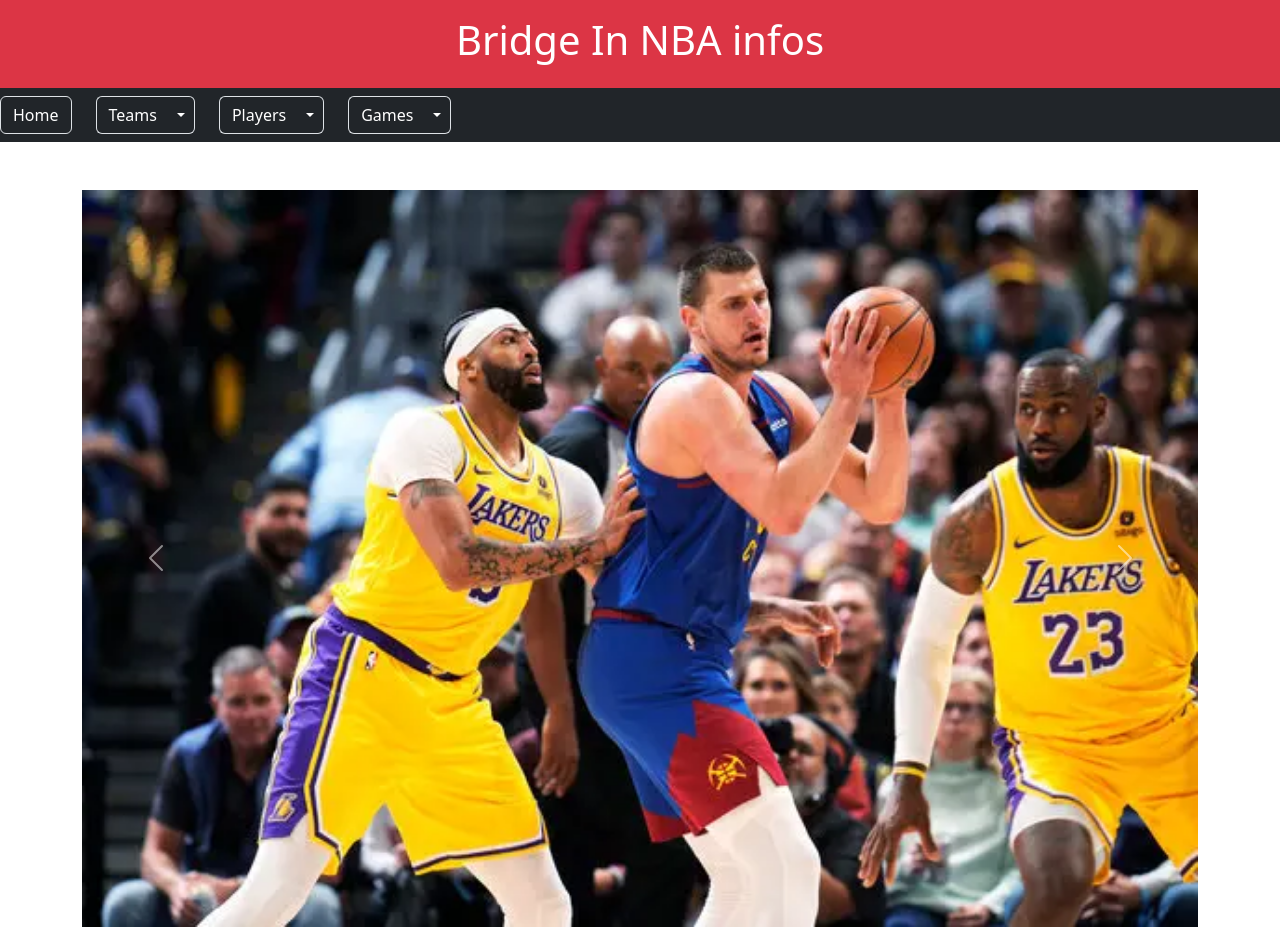
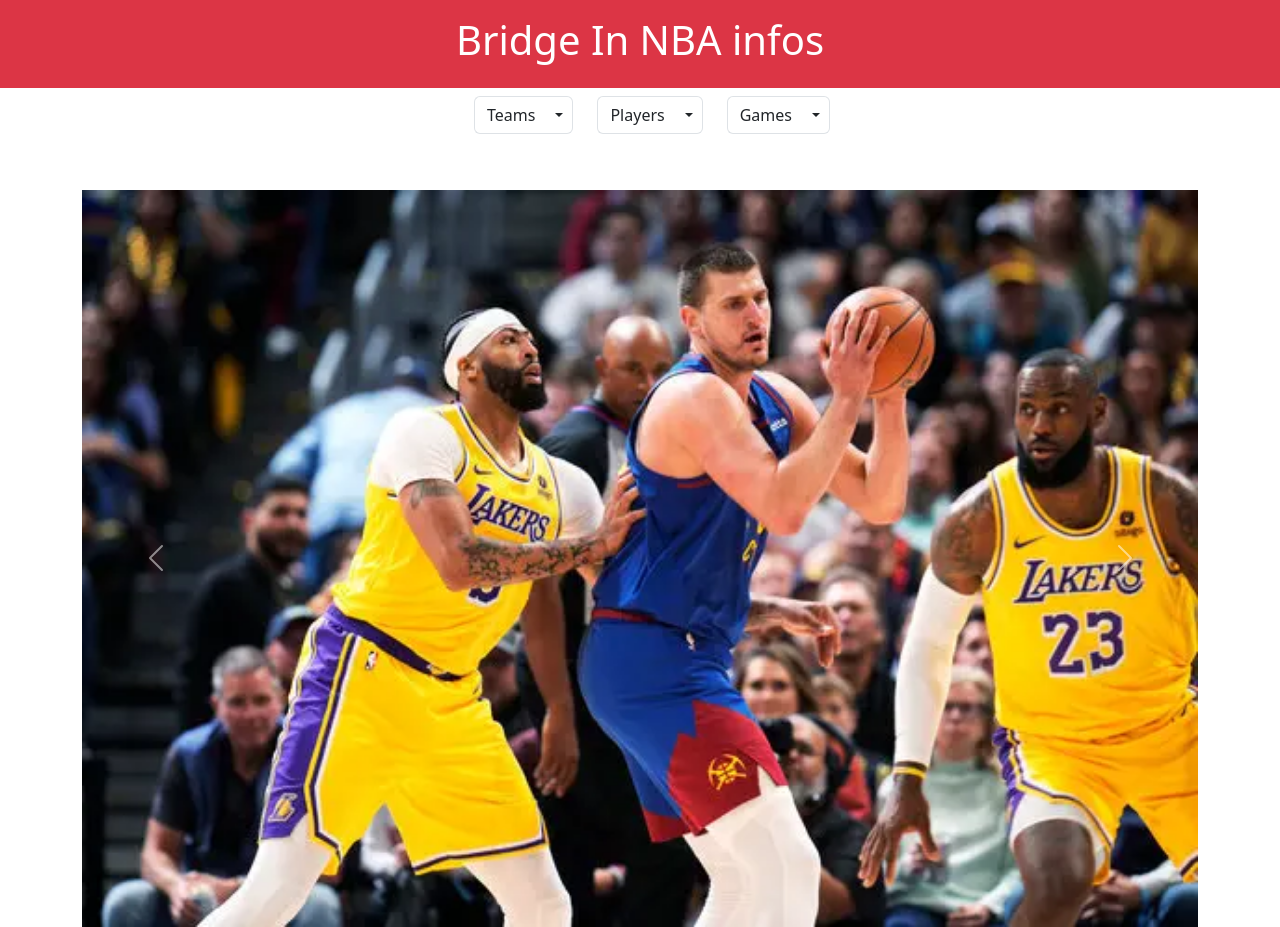
Before and after one commit to victorgonzalezz/bridge-in, a React (Vite) app: page / in a window 1280 px wide. Built offline with nearby package versions, Linux system fonts and the light colour scheme; the HTML template or start-up script is replaced by a standard one.

Commit message:
ajusting
ajusting

```diff
--- a/src/components/Navbar/index.tsx
+++ b/src/components/Navbar/index.tsx
@@ -3,28 +3,28 @@
 
 const Navbar: React.FC = () => {
   return (
-    <nav className='navbar navbar-expand-md navbar bg-dark'>
+    <nav className='navbar navbar-expand-md d-flex justify-content-center'>
       <div className='navbar-nav mr-auto d-flex gap-4'>
-        <NavLink className='btn btn-primary bg-dark border' to='/'>Home</NavLink>
+        <NavLink to='/'></NavLink>
         <div className="btn-group">
-          <button type="button" className="btn btn-dark border border-end-0">Teams</button>
-          <button type="button" className="btn btn-dark border border-start-0 dropdown-toggle dropdown-toggle-split" data-bs-toggle="dropdown" aria-expanded="false">
+          <button type="button" className="btn border border-end-0">Teams</button>
+          <button type="button" className="btn border border-start-0 dropdown-toggle dropdown-toggle-split" data-bs-toggle="dropdown" aria-expanded="false">
           </button>
           <ul className="dropdown-menu">
             <li><a className="dropdown-item" href="/teams">All Teams</a></li>
           </ul>
         </div>
         <div className="btn-group">
-          <button type="button" className="btn btn-dark border border-end-0">Players</button>
-          <button type="button" className="btn btn-dark border border-start-0 dropdown-toggle dropdown-toggle-split" data-bs-toggle="dropdown" aria-expanded="false">
+          <button type="button" className="btn border border-end-0">Players</button>
+          <button type="button" className="btn border border-start-0 dropdown-toggle dropdown-toggle-split" data-bs-toggle="dropdown" aria-expanded="false">
           </button>
           <ul className="dropdown-menu">
             <li><a className="dropdown-item" href="/players">All Players</a></li>
           </ul>
         </div>
         <div className="btn-group">
-          <button type="button" className="btn btn-dark border border-end-0">Games</button>
-          <button type="button" className="btn btn-dark border border-start-0 dropdown-toggle dropdown-toggle-split" data-bs-toggle="dropdown" aria-expanded="false">
+          <button type="button" className="btn btn border border-end-0">Games</button>
+          <button type="button" className="btn border border-start-0 dropdown-toggle dropdown-toggle-split" data-bs-toggle="dropdown" aria-expanded="false">
           </button>
           <ul className="dropdown-menu">
             <li><a className="dropdown-item" href="/games">All Games</a></li>
```
